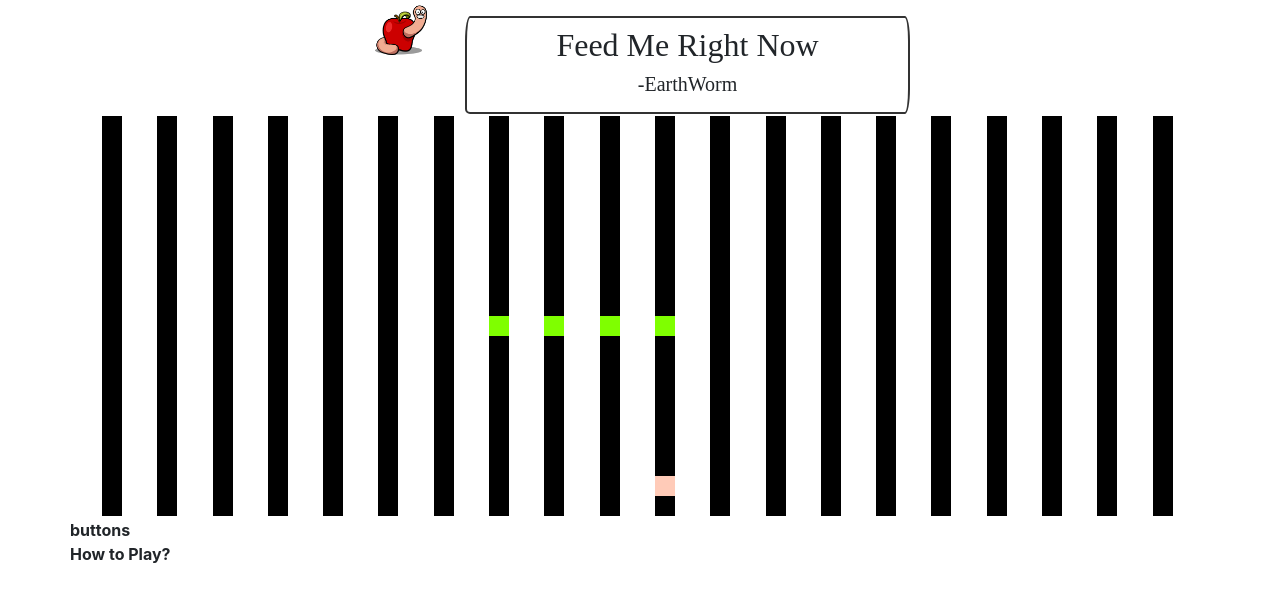
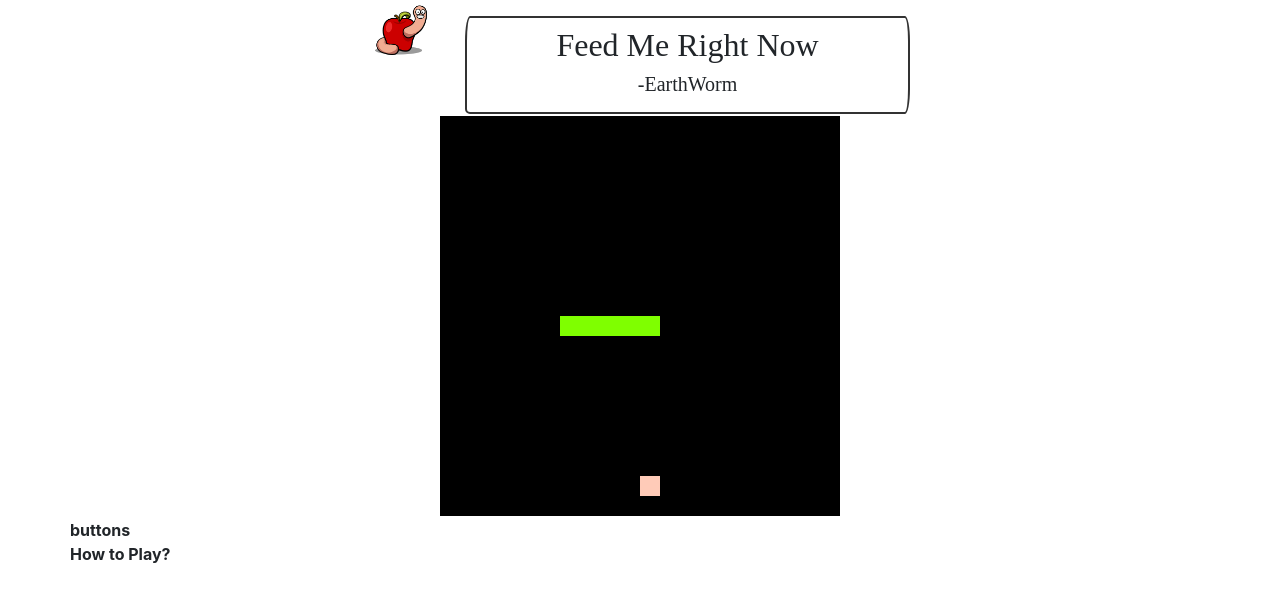
Before and after one commit to p-racoon/snake-game, a React (Create React App) app: page / in a window 1280 px wide. Both pictures are taken after a click on the picture 402 px from the left and 32 px from the top of the page. Shown: the top 602 px of the page. Built offline with nearby package versions, Linux system fonts and the light colour scheme; a web font is replaced by a local one.

Commit message:
working version without score

```diff
--- a/src/App2.jsx
+++ b/src/App2.jsx
@@ -16,7 +16,7 @@ export default function App2() {
                             <img
                                 src="/apple-e-worm.png"
                                 alt="apple-earthworm"
-                                className=" img-fluid rounded mx-auto d-block"
+                                className="worm-icon img-fluid rounded mx-auto d-block"
                                 onClick={() => setInstructionDivVisibile(!instructionDivVisibile)} />
                         </div>
                         <div className="col-5 ">
--- a/src/Games/SnakeGame/GameBoard.jsx
+++ b/src/Games/SnakeGame/GameBoard.jsx
@@ -5,10 +5,10 @@ export default function GameBoard({ gridSize, apple, isSnake }) {
     return (
         <>
             {[...Array(gridSize)].map((e, rowIndex) =>
-                <div className="game-row" key={rowIndex}>
+                <div className="game-row " key={rowIndex}>
                     {
                         [...Array(gridSize)].map((e, columnIndex) =>
-                            <div className="col" key={rowIndex + "_" + columnIndex}>
+                            <div className="" key={rowIndex + "_" + columnIndex}>
                                 <GamePixel pixelType={
                                     (apple.x == rowIndex && apple.y == columnIndex) ? " apple " :
                                         isSnake(rowIndex, columnIndex) ? "snake" :
--- a/src/Games/SnakeGame/Instructions.jsx
+++ b/src/Games/SnakeGame/Instructions.jsx
@@ -21,7 +21,7 @@ export default function Instructions(props) {
                         Press 'Escape' or 'P' to Pause the game. <br />
                         Use the Arrow Keys, or (WASD) to guide the worm.<br />
                         This is not a snake game it's a worm game, worms do not bite themselves( Actually neither do snakes, but anyways), so making them bite their own tails won't kill the worms.<br />
-                        And, Earthworms can eat form either of their heads, so just press the key, which is opposite to the direction of the worm( e.g. - If the worm is going right, press the 'Left Arrow key' or 'W' to reverse its direction)<br />
+                        And, Earthworms can eat form either of their heads, so just press the 'R' key to change the eating mouth<br />
                         It is a race against time.<br />
                     </p>
                     <p className="lead">
--- a/src/Games/SnakeGame/index.jsx
+++ b/src/Games/SnakeGame/index.jsx
@@ -2,10 +2,10 @@
 import React, { useState, useEffect, useReducer } from 'react'
 import ScoreBoard from "../../components/ScoreBoard";
 import { onKeyPressed } from "./onKeyPressed";
-import { takeRight } from 'lodash'
+import { takeRight, take, reverse } from 'lodash'
 import GameBoard from './GameBoard'
 
-let trail = [{ x: 10, y: 7 }, { x: 10, y: 8 }, { x: 10, y: 9 }, { x: 10, y: 10 }]; //initial trail
+let trail = [{ x: 10, y: 6 },{ x: 10, y: 7 }, { x: 10, y: 8 }, { x: 10, y: 9 }, { x: 10, y: 10 }]; //initial trail
 let PlayerPosition = { x: 10, y: 10 } //starting PlayerPosition
 let snakeSize = 4 //initialSize 4
 let gameTick = null;
@@ -15,6 +15,7 @@ let apple = {
     x: Math.floor(Math.random() * gridSize),
     y: Math.floor(Math.random() * gridSize)
 }
+let direction = "forward";
 export default function SnakeGame(props) {
     gridSize = props.gridSize;
     const [isPlaying, setIsPlaying] = useState(false)
@@ -38,22 +39,22 @@ export default function SnakeGame(props) {
     return (
         <>
             {/* <ScoreBoard playerName={isPlaying} level={scoreBoard.playerLevel} score={scoreBoard.playerScore} /> */}
-            <div className="row game-board">
+            <div className="game-board d-flex justify-content-center">
                 {/* <div className="col"></div> */}
-                <div className="col text-center mx-auto d-block">
+                <div className="">
                     <GameBoard gridSize={props.gridSize} apple={apple} isSnake={isSnake}></GameBoard>
                 </div>
                 {/* <div className="col"></div> */}
             </div>
             <div className="row buttons">
-                buttons
+                buttons{ScoreBoard.playerName}
             </div>
             <div className="row instructions">
                 How to Play?
             </div>
         </>)
     function handleKeyPress(e) {
-        onKeyPressed(e, startGame, stopGame, velocity, setVelocity2);
+        onKeyPressed(e, startGame, stopGame, velocity, setVelocity2, reverseDirection);
     }
     function scoreBoardReducer(state, action) {
         switch (action.type) {
@@ -97,14 +98,20 @@ export default function SnakeGame(props) {
         PlayerPosition = { x: newXPosition, y: newYPosition };
         if (isSnake(newXPosition, newYPosition)) {
             // snakeSize = 4;
-            endGame();
+            // endGame();
         }
-        trail.push({ x: newXPosition, y: newYPosition })
+        if (direction == "forward") {
+            trail.push({ x: newXPosition, y: newYPosition })
+        }
+        else {
+            trail.unshift({ x: newXPosition, y: newYPosition })
+        }
+
         //while (trailCopy.length > snakeSize) {
         if (trail.length > snakeSize) {
             // ordTrail.shift()
             // setTrail(trailCopy.slice(snakeSize))
-            trail = takeRight(trail, snakeSize);
+            trail = direction === "forward" ? takeRight(trail, snakeSize) : take(trail, snakeSize);
         }
         // setTrail(trailCopy);
         if (apple.x === newXPosition && apple.y === newYPosition) {
@@ -128,9 +135,9 @@ export default function SnakeGame(props) {
     }
     function endGame() {
         stopGame();
-        trail = [{ x: 10, y: 7 }, { x: 10, y: 8 }, { x: 10, y: 9 }, { x: 10, y: 10 }]; //initial trail
+        trail = [{ x: 10, y: 6 },{ x: 10, y: 7 }, { x: 10, y: 8 }, { x: 10, y: 9 }, { x: 10, y: 10 }]; //initial trail
         PlayerPosition = { x: 10, y: 10 } //starting PlayerPosition
-        snakeSize = 4 //initialSize 4
+        snakeSize = 5 //initialSize 4
         gameTick = null;
         velocity = { x: 0, y: 1 };
         gridSize = 20
@@ -140,6 +147,17 @@ export default function SnakeGame(props) {
         }
         setIsPlaying("Game Over")
     }
+    function reverseDirection() {
+        PlayerPosition = direction == "forward" ? take(trail)[0] : takeRight(trail)[0]
+        velocity = {
+            x: velocity.x * -1,
+            y: velocity.y * -1,
+        }
+
+        // reverse(trail)
+        direction = direction == "forward" ? "reverse" : "forward";
+
+    }
     function isSnake(x, y) {
         if (trail.find(obj => obj.x == x && obj.y == y)) {
             return true
--- a/src/Games/SnakeGame/onKeyPressed.js
+++ b/src/Games/SnakeGame/onKeyPressed.js
@@ -1,4 +1,4 @@
-export function onKeyPressed(e, startGame, stopGame,velocity, setVelocity) {
+export function onKeyPressed(e, startGame, stopGame,velocity, setVelocity,reverseDirection) {
     switch (e.code) {
 
         case "Space":
@@ -24,6 +24,8 @@ export function onKeyPressed(e, startGame, stopGame,velocity, setVelocity) {
         case "ArrowDown":
             setVelocity({ x: 1, y: 0 })
             break;
+        case "KeyR":
+            reverseDirection()
         default:
             //uselessKey pressed
             break;
--- a/src/index2.css
+++ b/src/index2.css
@@ -5,6 +5,10 @@
     /* IE 10 */
     flex: 1;
 }
+/* .worm-icon{
+    min-width: 80px;
+    min-height: 80px;
+} */
 .game-board{
     padding: 2px;
 }
```
Also changed, not shown: 1 other file (tests, documents, lock files or other folders).
